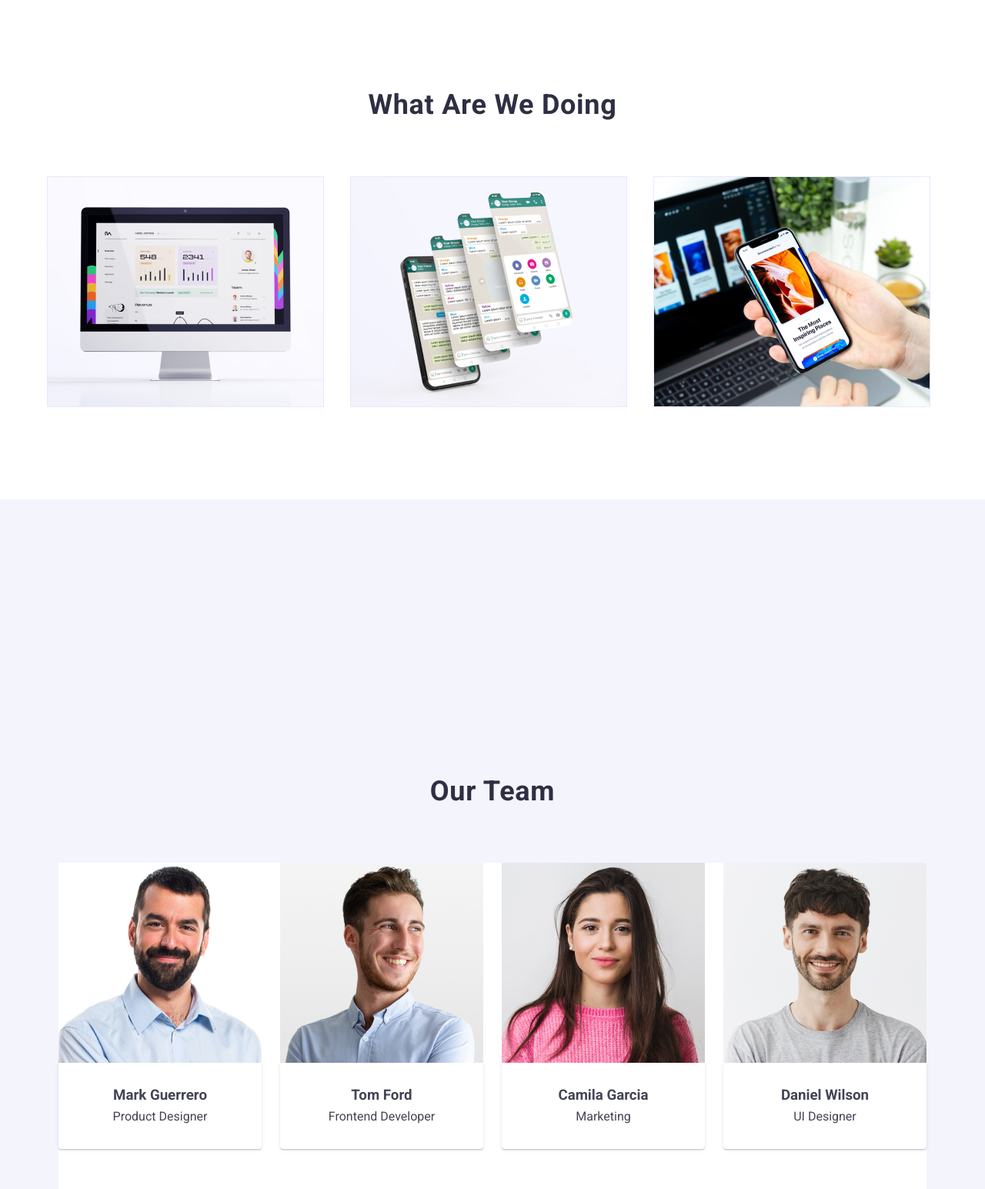
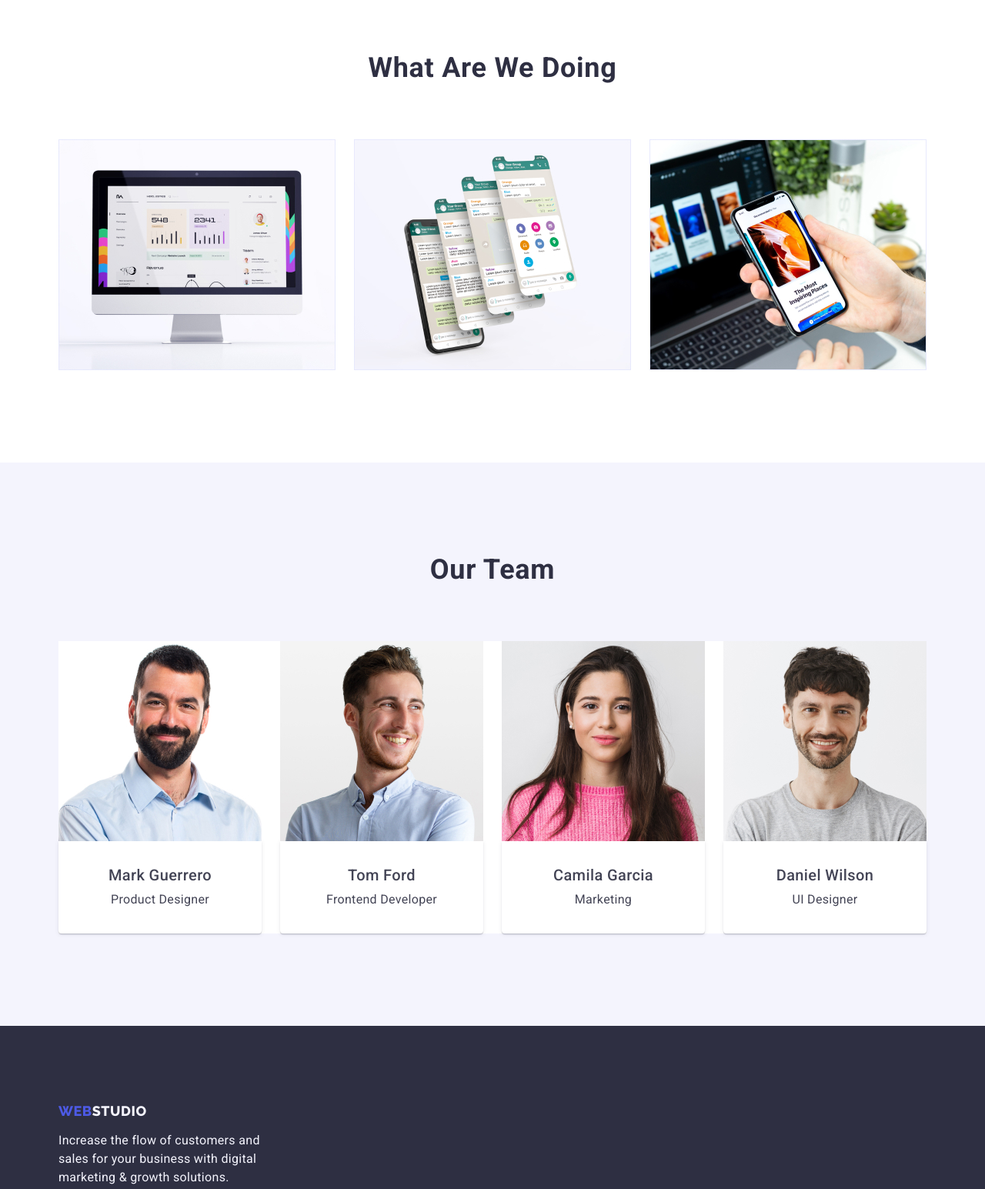
Before and after one commit to Daria040588/goit-homework-03, a plain HTML site: page index.html in a window 1280 px wide. Shown: the part 972-2517 px from the top of the page at 77% size. Drawn offline with nearby package versions, Linux system fonts and the light colour scheme.

Commit message:
commit12

```diff
--- a/css/styles.css
+++ b/css/styles.css
@@ -54,8 +54,6 @@ img {
   align-items: center;
   margin-right: auto;
   display: flex;
-  padding-top: 24px;
-  padding-bottom: 24px;
 }
 .link:hover,
 .link:focus {
@@ -66,8 +64,8 @@ img {
 }
 
 .logo-link {
+  font-family: "Raleway";
   margin-right: 76px;
-  font-weight: 500;
   font-weight: 800;
   font-size: 16px;
   line-height: 1.15;
@@ -93,8 +91,7 @@ img {
 }
 
 .nav-link {
-  display: flex;
-  gap: 40px;
+  display: block;
   padding: 24px 0;
   font-weight: 500;
   font-size: 16px;
@@ -217,9 +214,7 @@ img {
 .section-galery {
   padding-bottom: 120px;
 }
-.galery-container {
-  padding-left: 0;
-  padding-right: 0;
+.container {
 }
 .galery-caption {
   margin-bottom: 72px;
@@ -255,11 +250,9 @@ img {
   padding: 120px 0;
 }
 .team-container {
-  margin-top: 120px;
 }
 
 .team-caption {
-  padding-top: 120px;
   margin-bottom: 72px;
   font-style: normal;
   font-weight: 700;
@@ -275,7 +268,6 @@ img {
   background-color: var(--white);
   display: flex;
   gap: 24px;
-  padding-bottom: 120px;
 }
 .list {
   list-style: none;
@@ -300,9 +292,17 @@ img {
 .team-subtitle {
   text-align: center;
   margin-bottom: 8px;
+  font-weight: 500;
+  font-size: 20px;
+  line-height: 24px;
+  letter-spacing: 0.02em;
 }
 .team-text {
   text-align: center;
+  font-weight: 400;
+  font-size: 16px;
+  line-height: 24px;
+  letter-spacing: 0.02em;
 }
 
 /* portfolio */
@@ -316,7 +316,6 @@ img {
   justify-content: center;
   gap: 24px;
   margin-bottom: 72px;
-  padding-top: 96px;
 }
 .list {
   list-style: none;
@@ -389,7 +388,6 @@ img {
 }
 
 .logo-link-footer {
-  margin-left: 156px;
   margin-bottom: 16px;
 
   font-family: "Raleway", sans-serif;
@@ -418,7 +416,6 @@ img {
 }
 
 .text-footer {
-  margin-left: 156px;
   max-width: 264px;
   font-style: normal;
   font-weight: 400;
--- a/index.html
+++ b/index.html
@@ -85,7 +85,7 @@
         </section>
         <!-- Section Galery -->
         <section class="section-galery">
-            <div class="galery-container container">
+            <div class="container">
                 <h2 class="galery-caption">What are we doing</h2>
                 <ul class="list-galery list">
                     <li class="galery-item">
```
Also changed, not shown: portfolio.html (+1 -1 lines).
